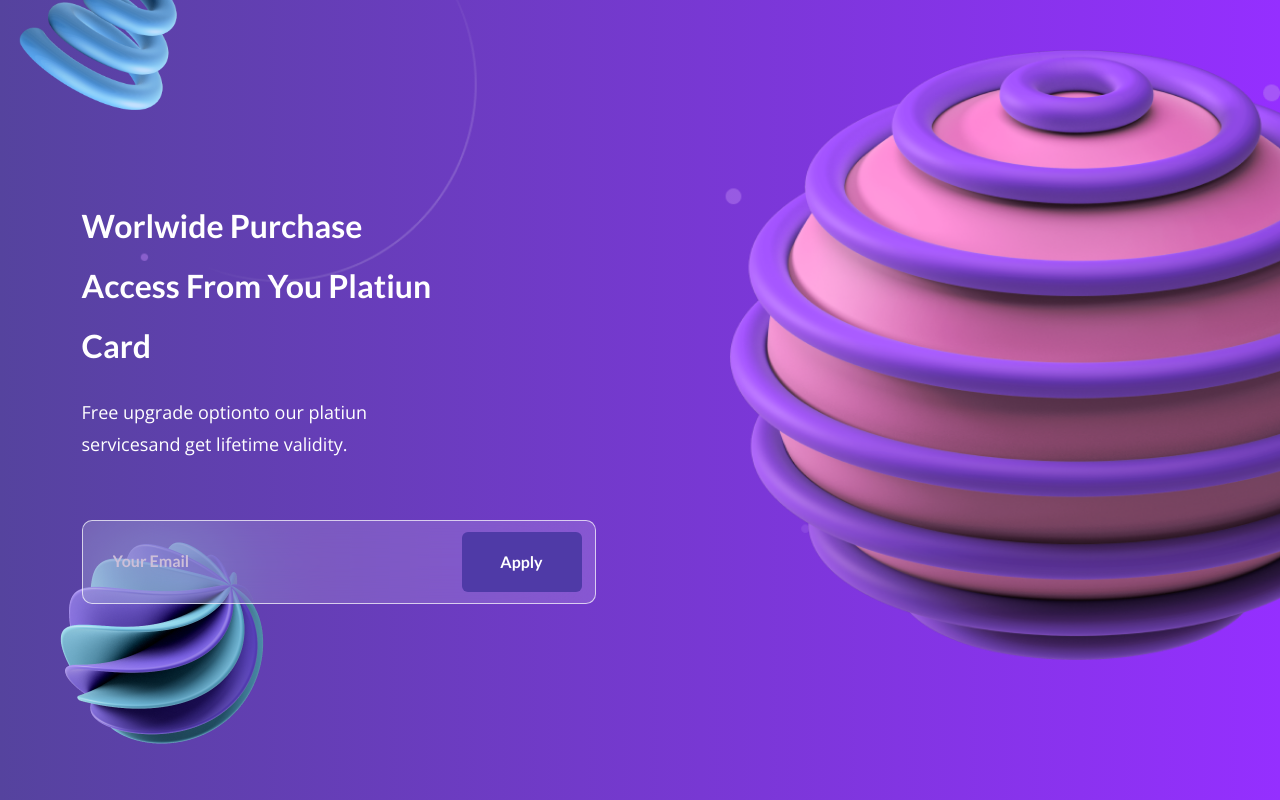
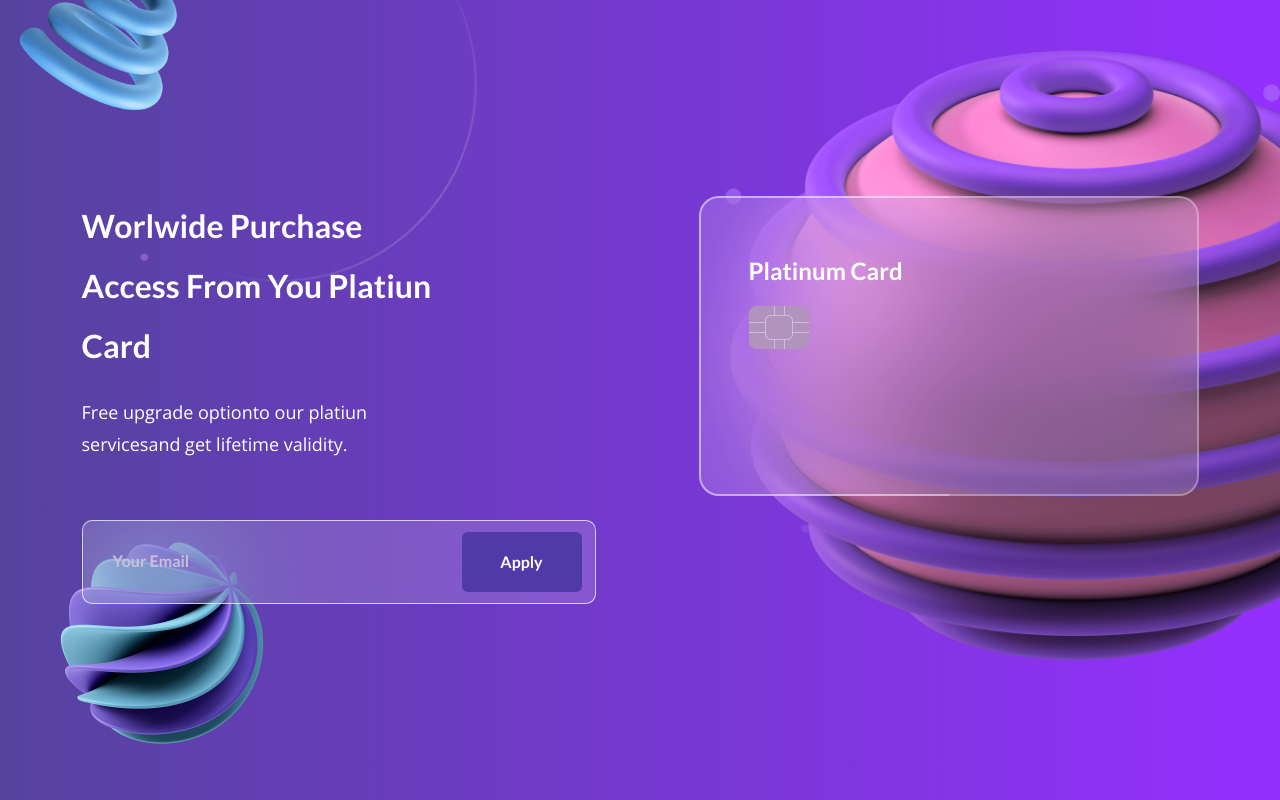
Before and after one commit to dmssantos/glassmorphism, a plain HTML site: page index.html in a window 1280 px wide. Drawn offline with nearby package versions, Linux system fonts and the light colour scheme.

Commit message:
Create card

```diff
--- a/index.html
+++ b/index.html
@@ -26,7 +26,17 @@
           <button type="submit">Apply</button>
         </div>
       </div>
-      <div class="info__card"></div>
+      <div class="info__card">
+        <div class="card">
+          <div class="card__title">
+            <h2>Platinum Card</h2>
+          </div>
+          <div class="card__chip">
+            <img src="./_glass/chip.png">
+          </div>
+          <div class="card__footer"></div>
+        </div>
+      </div>
     </div>
   </main>
 </body>
--- a/style.css
+++ b/style.css
@@ -123,3 +123,49 @@ body {
   top: 12px;
   right: -20px;
 }
+
+.info__card .card {
+  width: 500px;
+  height: 300px;
+  background-color: rgba(255, 255, 255, 0.15);
+  backdrop-filter: blur(45px);
+  border-radius: 20px;
+  position: relative;
+  box-sizing: border-box;
+  padding: 40px 50px;
+}
+
+.info__card .card::before {
+  content: "";
+  border: 2px solid rgba(255, 255, 255, 0.5);
+  border-right: none;
+  position: absolute;
+  bottom: 0;
+  left: 0;
+  height: 100%;
+  width: 50%;
+  box-sizing: border-box;
+  border-radius: 20px 0 0 20px;
+}
+
+.info__card .card::after {
+  content: "";
+  border: 2px solid rgba(255, 255, 255, 0.3);
+  border-left: none;
+  position: absolute;
+  bottom: 0;
+  right: 0;
+  height: 100%;
+  width: 50%;
+  box-sizing: border-box;
+  border-radius: 0 20px 20px 0;
+}
+
+.card__title h2 {
+  font-family: Lato, sans-serif;
+  font-style: normal;
+  font-weight: normal;
+  font-style: 20px;
+  line-height: 30px;
+  color: #fff;
+}
```
